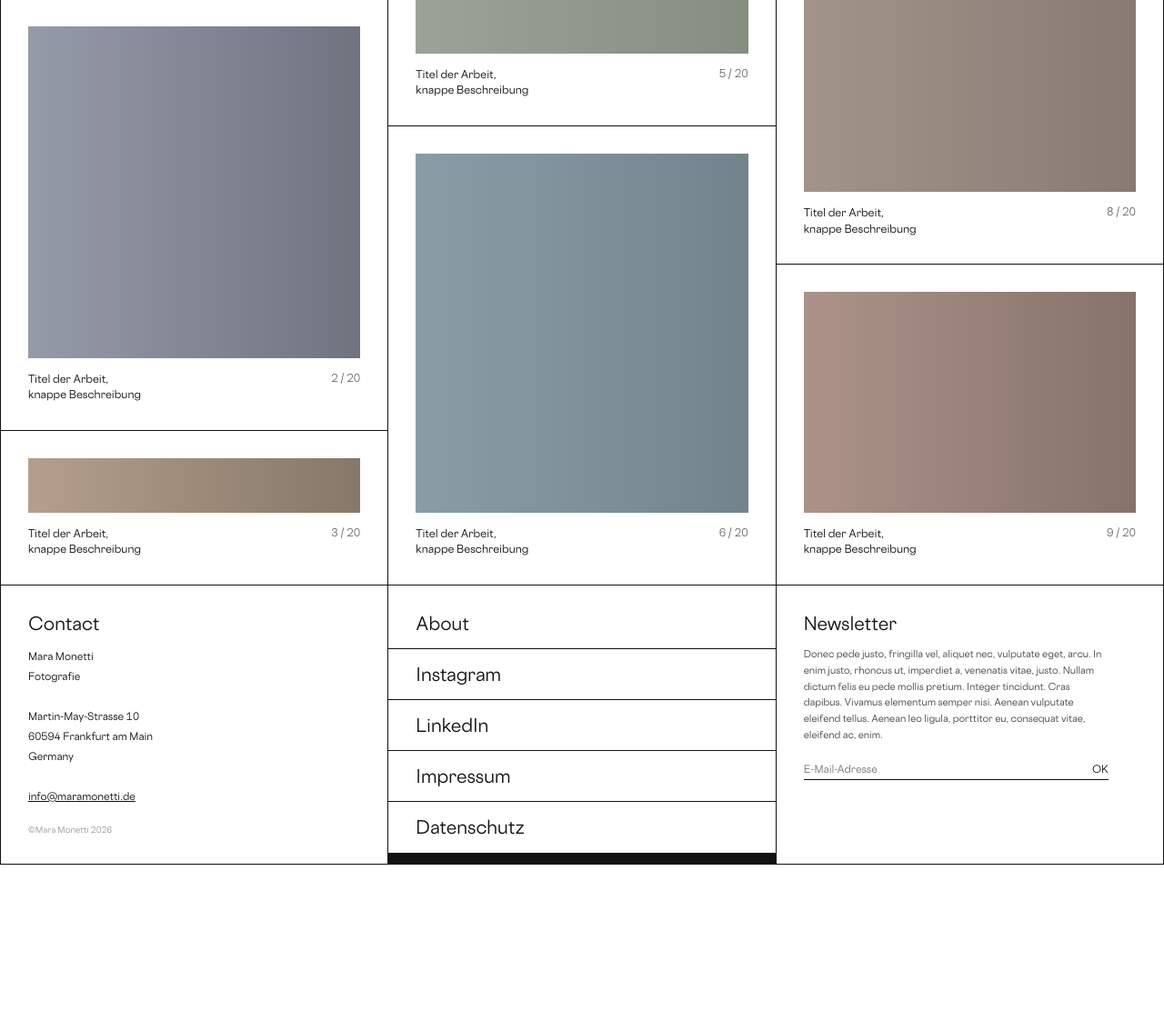
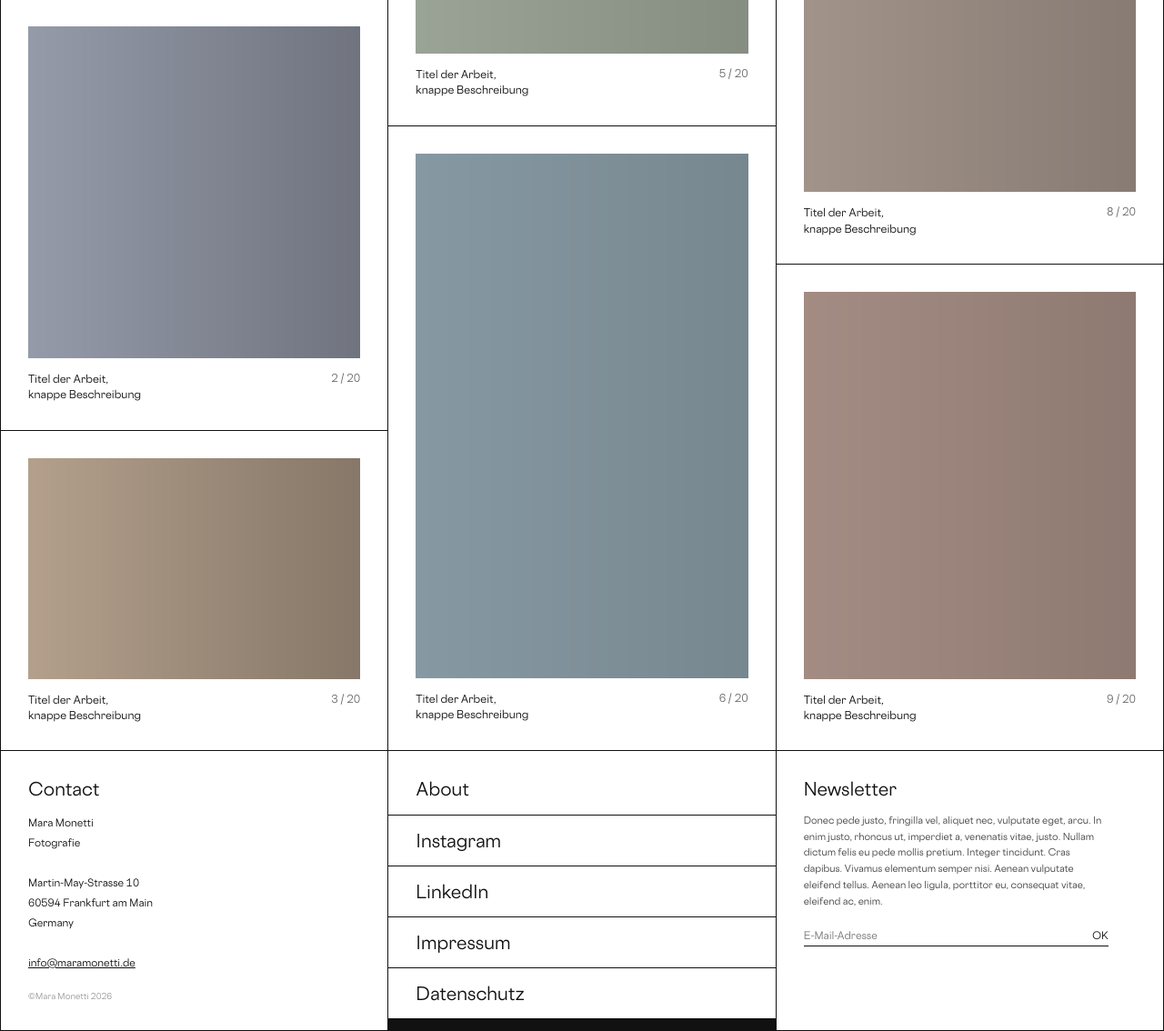
Before and after one commit to dm2026-art/maramonetti-, a PHP site: page / in a window 1280 px wide. Shown: the part 962-2096 px from the top of the page at 91% size. Before the commit the page ends 1913 px from the top, so only its background shows below. Run offline with PHP 8.4, Linux system fonts and the light colour scheme.

Commit message:
Fix last-tile image via direct JS height calculation
Remove unreliable CSS flex chain. JavaScript now explicitly computes
the available height (max column height minus fixed tiles minus padding)
and sets gc-img height directly — no position:absolute, no flex chain.

https://claude.ai/code/session_01LCNvYASN87XZrukGXA9cav

```diff
--- a/css/style.css
+++ b/css/style.css
@@ -82,30 +82,9 @@ html, body {
   cursor: pointer;
   transition: opacity 0.15s;
 }
-/* letzte Kachel: füllt Spalte, Bild füllt verfügbare Höhe */
-.gcol > .gc:last-child {
-  flex: 1;
-  display: flex;
-  flex-direction: column;
-}
-.gcol > .gc:last-child .gc-inner {
-  flex: 1;
-  display: flex;
-  flex-direction: column;
-}
-.gcol > .gc:last-child .gc-img {
-  position: relative;
-  flex: 1;
-  aspect-ratio: unset;
-  min-height: 60px;
-}
-.gcol > .gc:last-child .gc-img img {
-  position: absolute;
-  inset: 0;
-  width: 100%;
-  height: 100%;
-  object-fit: cover;
-}
+/* letzte Kachel: JS setzt Bildhöhe explizit via fillLastTiles() */
+.gcol > .gc:last-child { flex: 1; }
+.gcol > .gc:last-child .gc-img { aspect-ratio: unset; }
 .gc:hover { opacity: 0.85; }
 
 .gc-inner { padding: var(--gap); }
--- a/js/main.js
+++ b/js/main.js
@@ -116,15 +116,37 @@ function newsletter() {
   }
 }
 
-function equalizeColumns() {
+function fillLastTiles() {
   var cols = Array.from(document.querySelectorAll('.gcol'));
   if (!cols.length) return;
-  cols.forEach(function(c) { c.style.height = ''; });
+
+  // reset any previous explicit heights
+  cols.forEach(function(col) {
+    var img = col.querySelector('.gc:last-child .gc-img');
+    if (img) img.style.height = '';
+  });
+
   var maxH = cols.reduce(function(m, c) { return Math.max(m, c.offsetHeight); }, 0);
-  if (maxH > 0) cols.forEach(function(c) { c.style.height = maxH + 'px'; });
+
+  cols.forEach(function(col) {
+    var tiles = Array.from(col.querySelectorAll('.gc'));
+    var last  = tiles[tiles.length - 1];
+    var gcImg = last.querySelector('.gc-img');
+    var gcMeta = last.querySelector('.gc-meta');
+    if (!gcImg) return;
+
+    var fixedH = 0;
+    for (var i = 0; i < tiles.length - 1; i++) fixedH += tiles[i].offsetHeight + 1;
+
+    var metaH   = gcMeta ? gcMeta.offsetHeight + 14 : 50;
+    var imgH    = maxH - fixedH - 30 - 30 - metaH; // 30+30 = gc-inner top+bottom padding
+
+    if (imgH > 40) gcImg.style.height = imgH + 'px';
+  });
 }
-window.addEventListener('load', equalizeColumns);
-window.addEventListener('resize', equalizeColumns);
+
+window.addEventListener('load', fillLastTiles);
+window.addEventListener('resize', fillLastTiles);
 
 document.addEventListener('keydown', function(e) {
   var pd = document.getElementById('pd');
```
